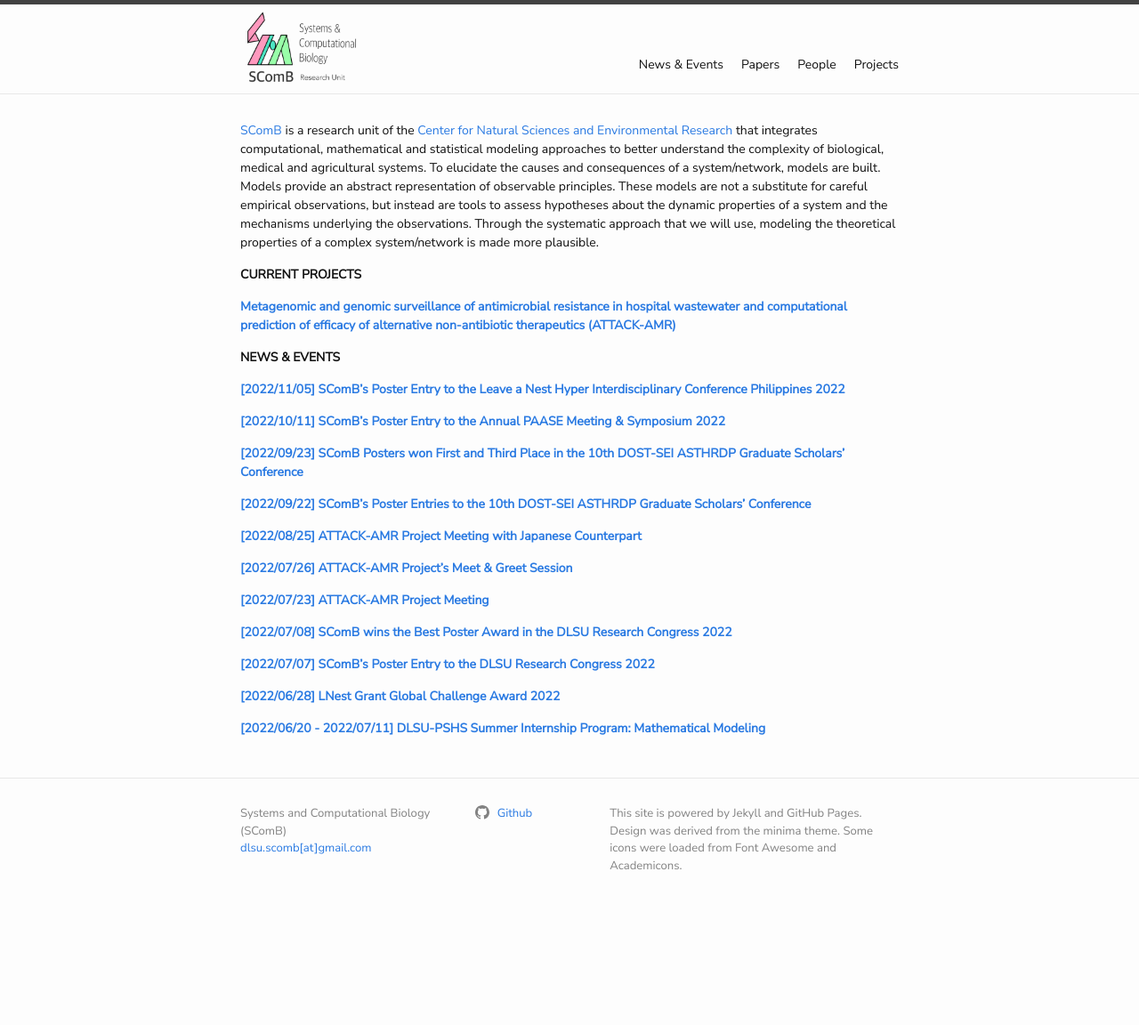
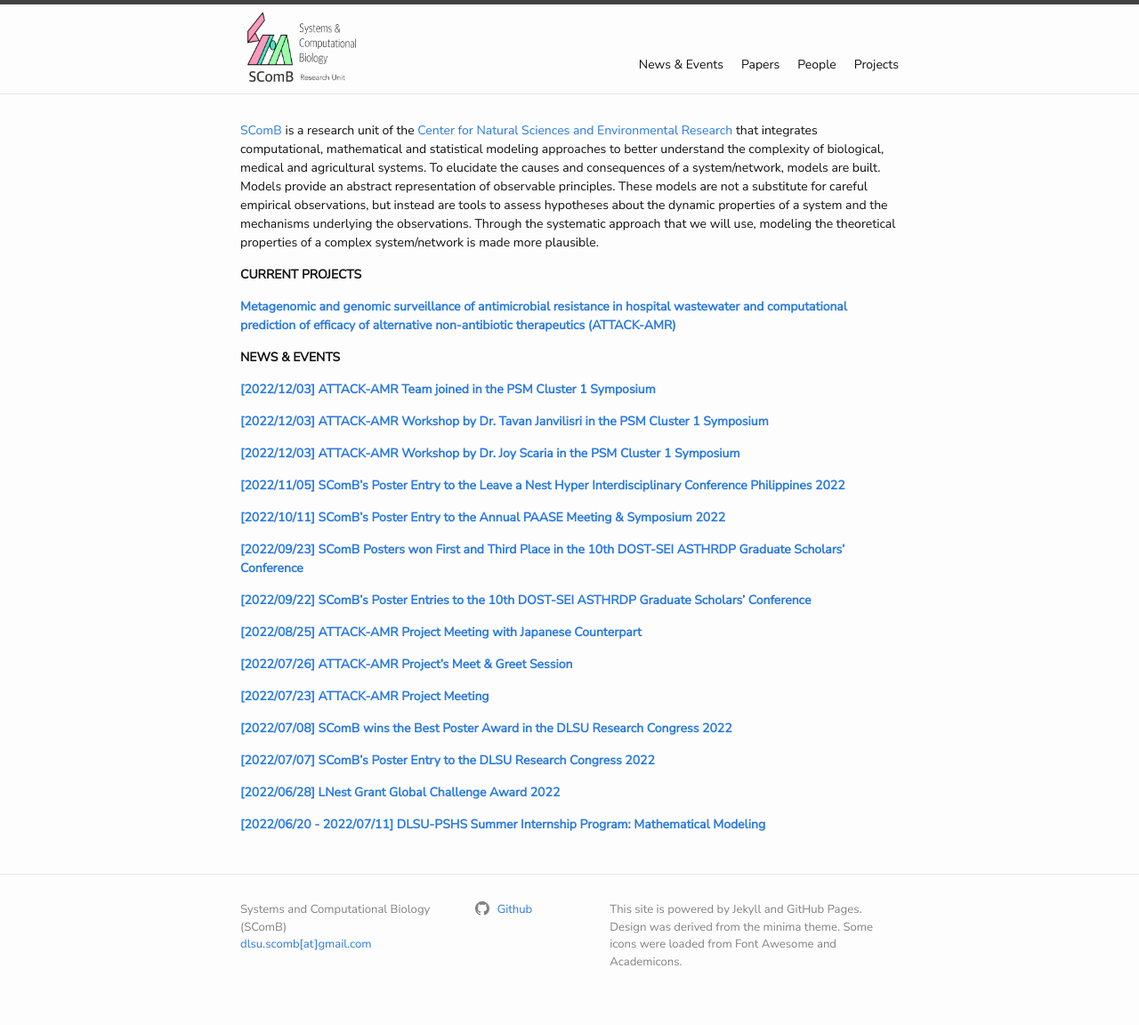
Before and after one commit to dlsu-scomb/dlsu-scomb.github.io, a Jekyll site: the page built from index.md, in a window 1280 px wide. Shown: the whole page at 89% size. Built offline with Jekyll 4.4.1, drawn with Linux system fonts in a browser that asks for light colours; nearby versions of some CDN libraries; a style sheet for code colours, icons or effects is not loaded; before the commit the page ends 1044 px from its top, so only the background shows below that.

Commit message:
Added PSM cluster 1 symposium

```diff
--- a/index.md
+++ b/index.md
@@ -11,6 +11,12 @@
 [**Metagenomic and genomic surveillance of antimicrobial resistance in hospital wastewater and computational prediction of efficacy of alternative non-antibiotic therapeutics (ATTACK-AMR)**](/projects/#attack_amr)
 
 **NEWS & EVENTS**
+
+[**[2022/12/03] ATTACK-AMR Team joined in the PSM Cluster 1 Symposium**](/events/#psm)
+
+[**[2022/12/03] ATTACK-AMR Workshop by Dr. Tavan Janvilisri in the PSM Cluster 1 Symposium**](/events/#psm_tavan)
+
+[**[2022/12/03] ATTACK-AMR Workshop by Dr. Joy Scaria in the PSM Cluster 1 Symposium**](/events/#psm_joy)
 
 [**[2022/11/05] SComB's Poster Entry to the Leave a Nest Hyper Interdisciplinary Conference Philippines 2022**](/events/#lnest_hicph2022)
 
```
Also changed, not shown: events.md (+16 -0 lines), people.md (+1 -1 lines).
